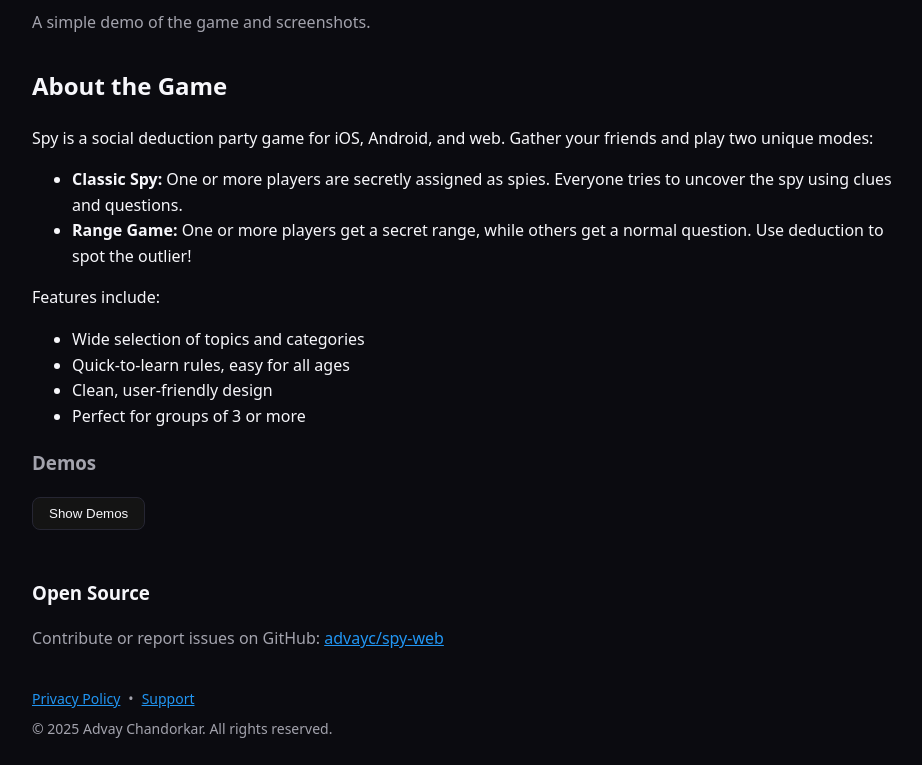
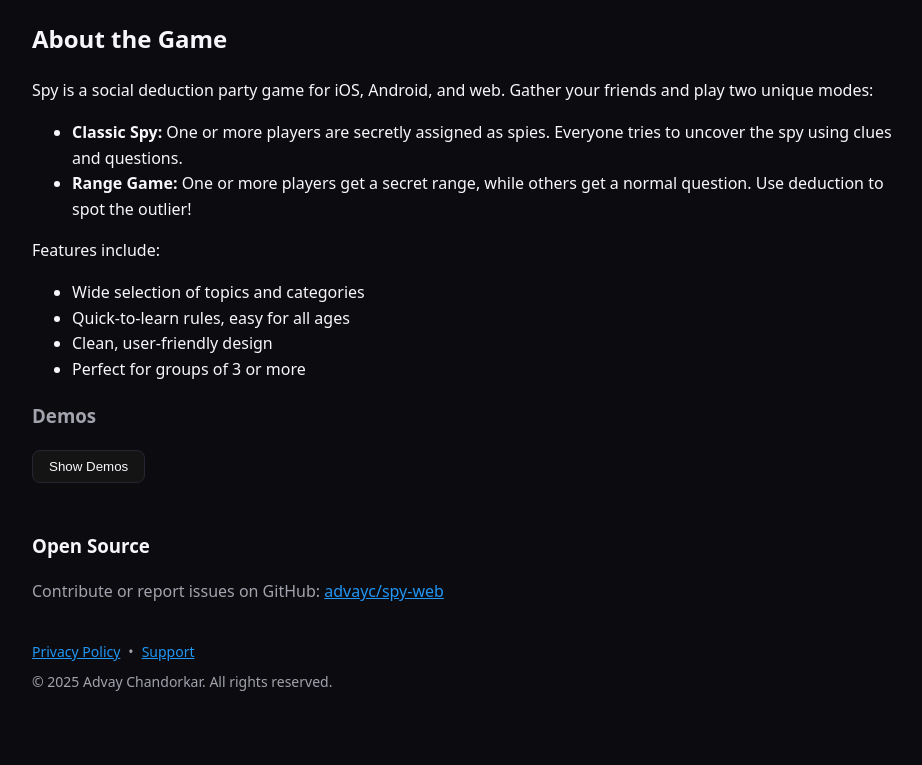
Before and after one commit to advayc/spy, a website: page website/packages/web/index.html in a window 1280 px wide. Shown: the part 87-852 px from the top of the page, without its empty margins (178-1100 px from the left). After the commit the page ends 805 px from the top, so only its background shows below. Drawn offline with Linux system fonts and the light colour scheme; files whose address does not match are found by name.

Commit message:
site changes

```diff
--- a/website/packages/web/index.html
+++ b/website/packages/web/index.html
@@ -26,7 +26,6 @@
       <img src="icon.png" alt="Spy icon" />
       Spy — Party Game
     </h1>
-    <p class="muted">A simple demo of the game and screenshots.</p>
 
     <h2 style="margin-top:32px;">About the Game</h2>
     <p>
```
